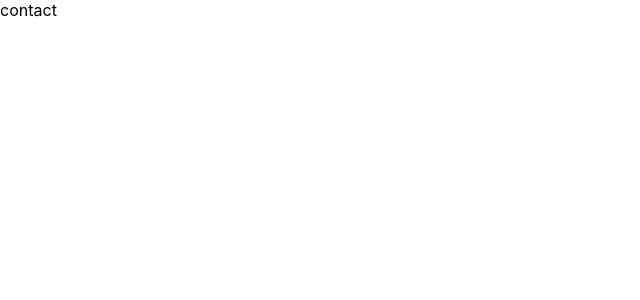
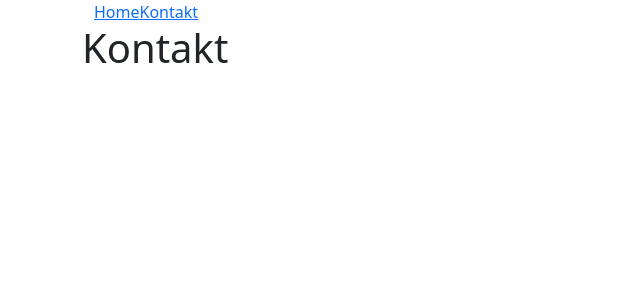
Before and after one commit to boldMari/airsoft, a React (Create React App) app: page /contact in a window 1280 px wide. Shown: the top 300 px of the page, without its empty margins (0-640 px from the left). Built offline with nearby package versions, Linux system fonts and the light colour scheme.

Commit message:
Implemented basic navbar and layout

```diff
--- a/src/App.js
+++ b/src/App.js
@@ -1,14 +1,18 @@
 import { BrowserRouter as Router, Routes, Route } from 'react-router-dom';
+import './assets/css/App.scss';
 import Home from './pages';
 import Contact from './pages/contact';
+import Layout from './components/Layout';
 
 function App() {
 	return (
 		<Router>
-			<Routes>
-				<Route path='/' element={<Home />} />
-				<Route path='/contact' element={<Contact />} />
-			</Routes>
+			<Layout>
+				<Routes>
+					<Route path='/' element={<Home />} />
+					<Route path='/contact' element={<Contact />} />
+				</Routes>
+			</Layout>
 		</Router>
 	);
 }
--- /dev/null
+++ b/src/assets/css/App.scss
@@ -0,0 +1 @@
+@import '~bootstrap/scss/bootstrap';
--- /dev/null
+++ b/src/components/Layout.js
@@ -0,0 +1,24 @@
+import Container from "react-bootstrap/Container";
+import Row from "react-bootstrap/Row";
+import Col from "react-bootstrap/Col";
+import Navbar from './Navbar';
+
+const Layout = ({children}) => {
+
+	return (
+		<>
+			<Container>
+				<Row>
+					<Col>
+						<Navbar />
+					</Col>
+				</Row>
+			</Container>
+			<main>
+				{children}
+			</main>
+		</>
+	);
+}
+
+export default Layout;
--- /dev/null
+++ b/src/components/Navbar.js
@@ -0,0 +1,22 @@
+import React from "react";
+import { NavLink } from "react-router-dom";
+import Container from "react-bootstrap/Container";
+
+const Navbar = () => {
+	return (
+		<>
+			<header>
+				<Container>
+					<NavLink to="/" >
+						Home
+					</NavLink>
+					<NavLink to="/contact">
+						Kontakt
+					</NavLink>
+				</Container>
+			</header>
+		</>
+	);
+};
+
+export default Navbar;
--- a/src/pages/contact.js
+++ b/src/pages/contact.js
@@ -1,6 +1,16 @@
+import Container from "react-bootstrap/Container";
+import Row from "react-bootstrap/Row";
+import Col from "react-bootstrap/Col";
+
 const contact = () => {
   return (
-	<div>contact</div>
+	<Container>
+		<Row>
+			<Col>
+				<h1>Kontakt</h1>
+			</Col>
+		</Row>
+	</Container>
   )
 }
 
--- a/src/pages/index.js
+++ b/src/pages/index.js
@@ -1,6 +1,16 @@
+import Container from "react-bootstrap/Container";
+import Row from "react-bootstrap/Row";
+import Col from "react-bootstrap/Col";
+
 const Home = () => {
   return (
-	<div>index</div>
+	<Container>
+		<Row>
+			<Col>
+				<h1>Home</h1>
+			</Col>
+		</Row>
+	</Container>
   )
 }
 
```
